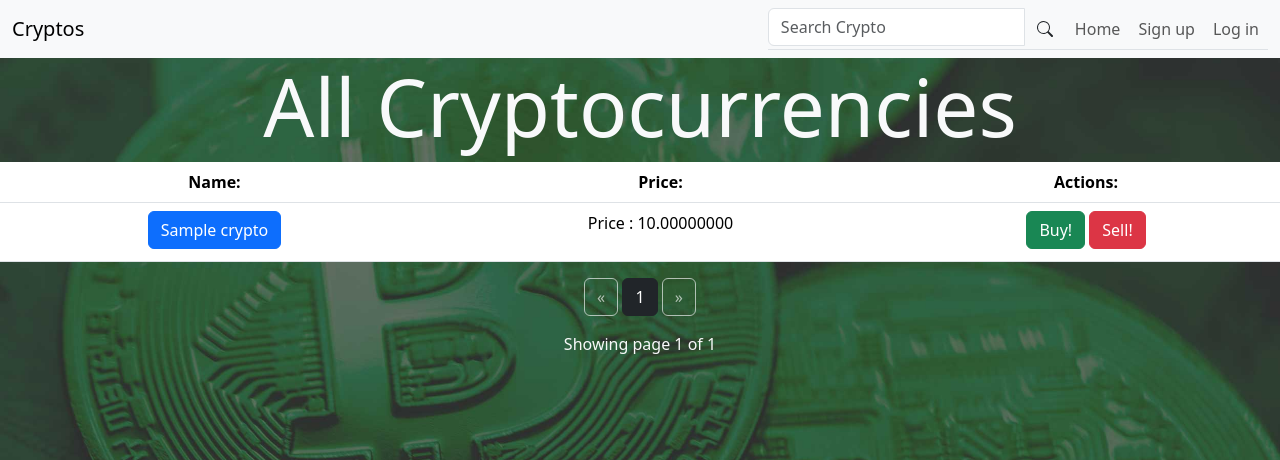
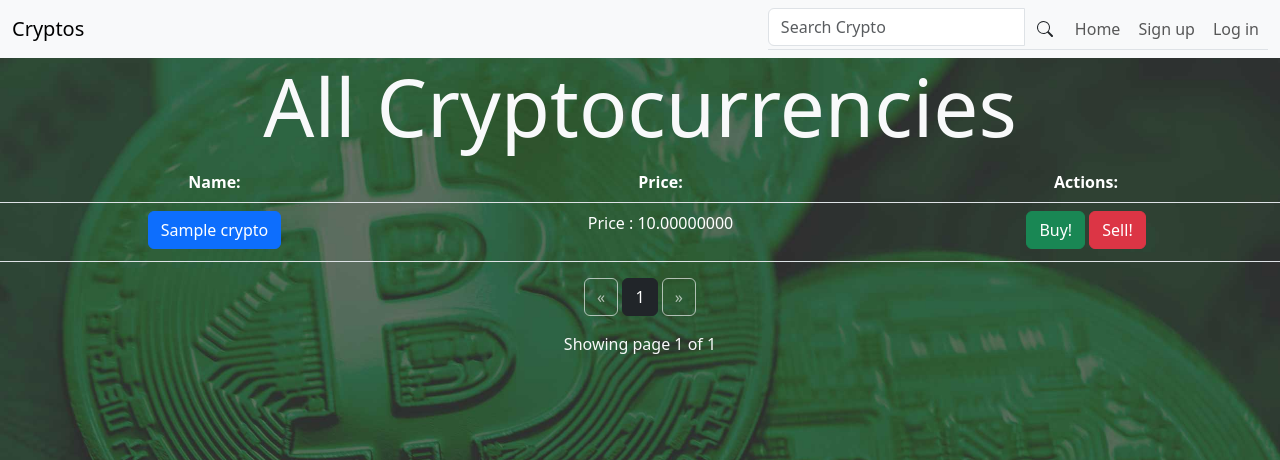
Before and after one commit to joelsers/crypto_simulator, a Flask app: page /cryptos in a window 1280 px wide. Shown: the top 460 px of the page. Run offline with Flask 2, Linux system fonts and the light colour scheme; tables that the repository leaves empty hold one stand-in row (values such as "Sample post"); some libraries are stand-ins or nearby versions.

```diff
--- a/static/main.css
+++ b/static/main.css
@@ -1,19 +1,27 @@
-
 .bg {
     background-image: url("opacity_btc.jpg");
     height: 100%;
     background-attachment: fixed;
     background-position: center;
     background-repeat: no-repeat;
-background-size: cover;}body,html {
-height: 100%;}
+    background-size: cover;
+}
+
+body,
+html {
+    height: 100%;
+}
+
 .bg-image {
     height: 100%;
 }
+
 .overlay-dark {
-background: white;}
+    background: white;
+}
 
-html, body {
+html,
+body {
     overflow-x: hidden;
 
 }
@@ -21,3 +29,9 @@ html, body {
 body {
     position: relative;
 }
+
+table tr td,
+table tr th {
+    background-color: #fff0 !important;
+    color: white !important;
+}
--- a/templates/home.html
+++ b/templates/home.html
@@ -9,9 +9,9 @@
 
 
 <h1 class="display-1 text-center">All Cryptocurrencies</h1>
-<div class="table-responsive ">
+<div class="table-responsive">
     {% if searched != True%}
-    <table class="table text-light">
+    <table class="table text-light table-hover">
         <thead>
             <tr>
                 <th>Name:</th>
```
Lines whose indentation alone changed are shown as unchanged.
